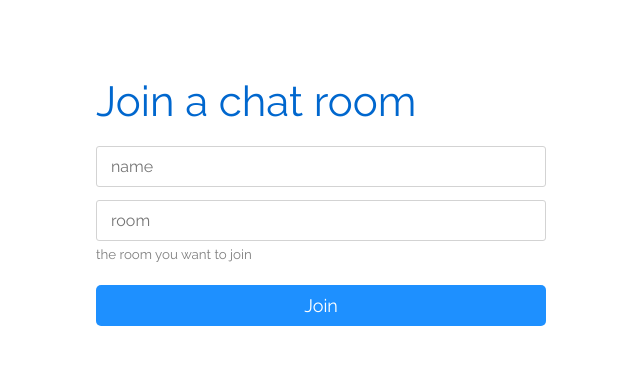
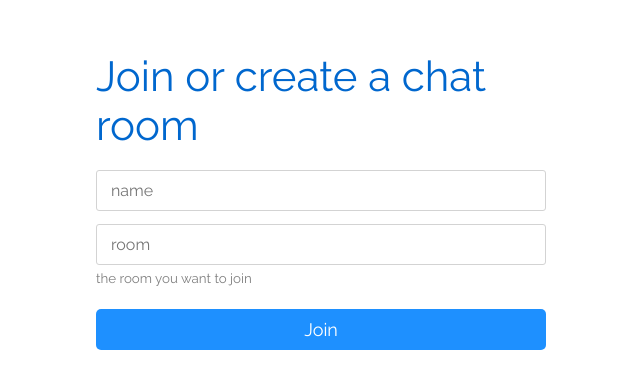
Before and after one commit to ankuobed/chat-app, a React (Create React App) app: page / in a window 1280 px wide. Shown: the part 133-522 px from the top of the page, without its empty margins (319-959 px from the left). Built offline with nearby package versions, Linux system fonts and the light colour scheme.

Commit message:
Update Join.js
updated the Join component header

```diff
--- a/src/components/Join/Join.js
+++ b/src/components/Join/Join.js
@@ -10,7 +10,7 @@ function Join() {
     return (
         <div className='container center'>
             <div className='join'>
-                <h1>Join a chat room</h1>
+                <h1>Join or create a chat room</h1>
                 <form>
                     <div className='inputCon'>
                         <input
```
